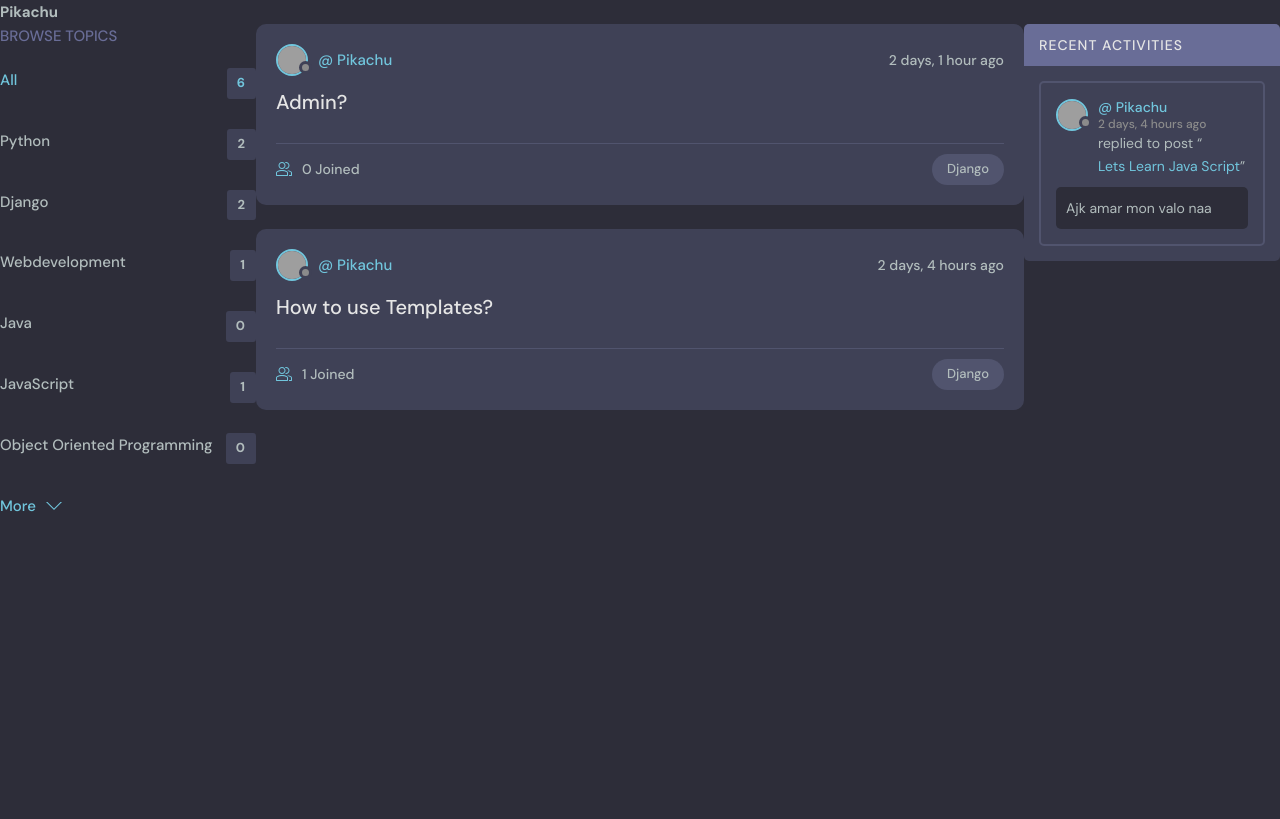
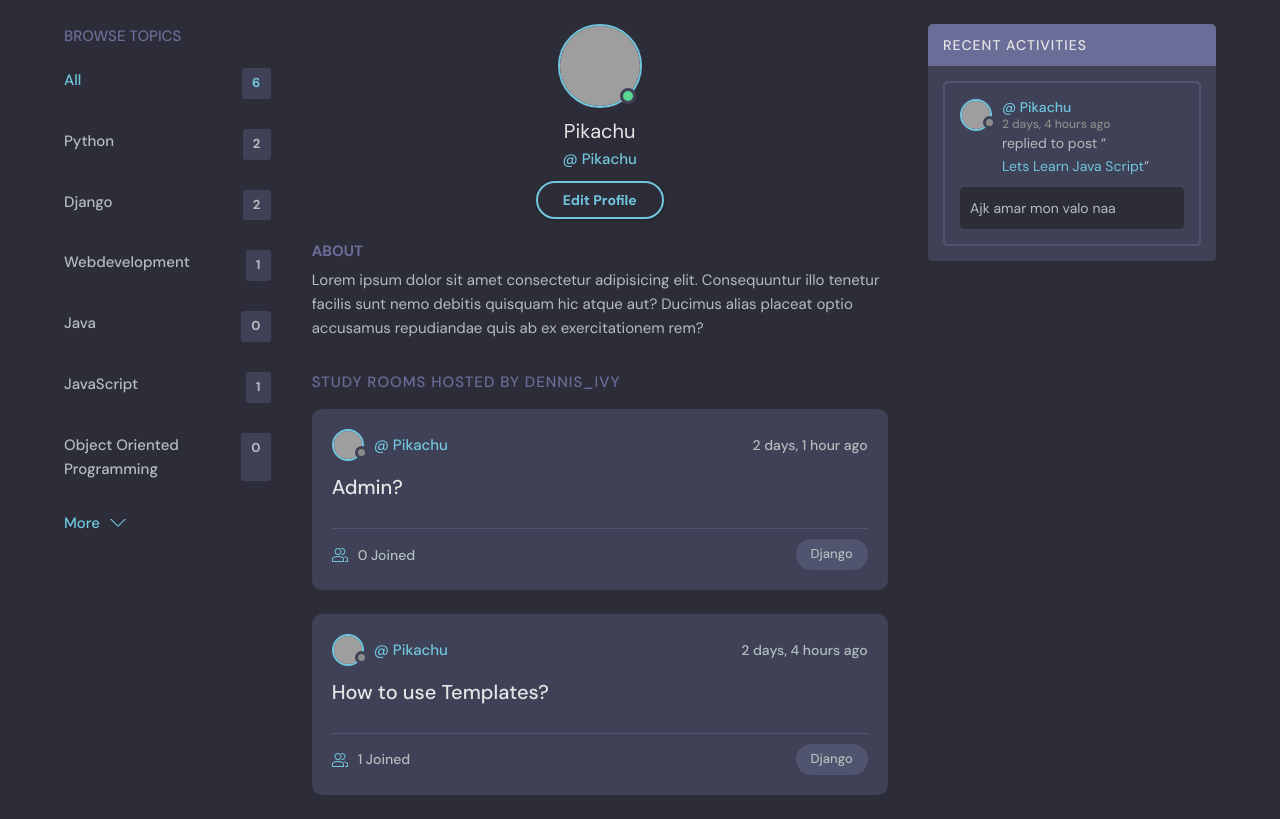
Before and after one commit to tahmidabir/studybud, a Django app: page /profile/2/ in a window 1280 px wide. Shown: the part 76-895 px from the top of the page. Before the commit the page ends 588 px from the top, so only its background shows below. Run offline with Django 4.2, Linux system fonts and the light colour scheme; data comes from the database, SQL or seed files in the repository; grey boxes are pictures that could not be loaded.

Commit message:
updated profile page according to template

```diff
--- a/base/templates/base/profile.html
+++ b/base/templates/base/profile.html
@@ -1,34 +1,55 @@
-{%extends 'main.html'%}
+
+{% extends 'main.html' %}
+
+{% block content %}
+
+  <main class="profile-page layout layout--3">
+    <div class="container">
+
+      <!-- Topics Start -->
+
+           {% include 'base/topics_component.html' %}
+      <!-- Topics End -->
 
 
-{%block content%}
+      <!-- Room List Start -->
+      <div class="roomList">
+        <div class="profile">
+          <div class="profile__avatar">
+            <div class="avatar avatar--large active">
+              <img src="https://randomuser.me/api/portraits/men/11.jpg" />
+            </div>
+          </div>
+          <div class="profile__info">
+            <h3>{{user.username}}</h3>
+            <p>@ {{user.username}}</p>
+            <a href="edit-user.html" class="btn btn--main btn--pill">Edit Profile</a>
+          </div>
+          <div class="profile__about">
+            <h3>About</h3>
+            <p>
+              Lorem ipsum dolor sit amet consectetur adipisicing elit. Consequuntur illo tenetur
+              facilis sunt nemo debitis quisquam hic atque aut? Ducimus alias placeat optio
+              accusamus repudiandae quis ab ex exercitationem rem?
+            </p>
+          </div>
+        </div>
 
-<style>
-    .profile-container{
-        display: grid;
-        grid-template-columns:1fr 3fr 1fr;
+        <div class="roomList__header">
+          <div>
+            <h2>Study Rooms Hosted by dennis_ivy</a>
+            </h2>
+          </div>
+        </div>
 
-    }
+           {% include 'base/feed_component.html' %}
 
-</style>
+      </div>
+      <!-- Room List End -->
 
-<h1>{{user.username}}</h1>
-<div class="profile-container">
-    <div>
-
-        {% include 'base/topics_component.html' %}
+      <!-- Activities Start -->
+        {% include 'base/activity_component.html' %}
+      <!-- Activities End -->
     </div>
-
-    <div>
-         {% include 'base/feed_component.html' %}
-
-    </div>
-    <div>
-
-        {% include 'base/activity_component.html' %}
-    </div>
-
-</div>
-
-
-{%endblock%}
+  </main>
+{%endblock content%}
```
Also changed, not shown: base/templates/base/profile_old.html (added, +34 -0 lines).
